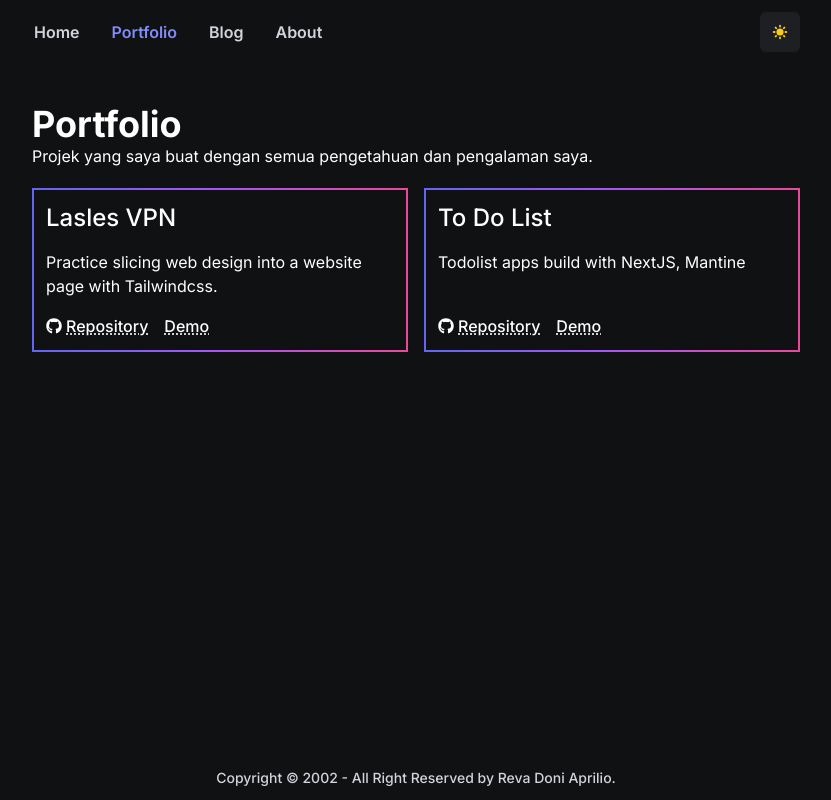
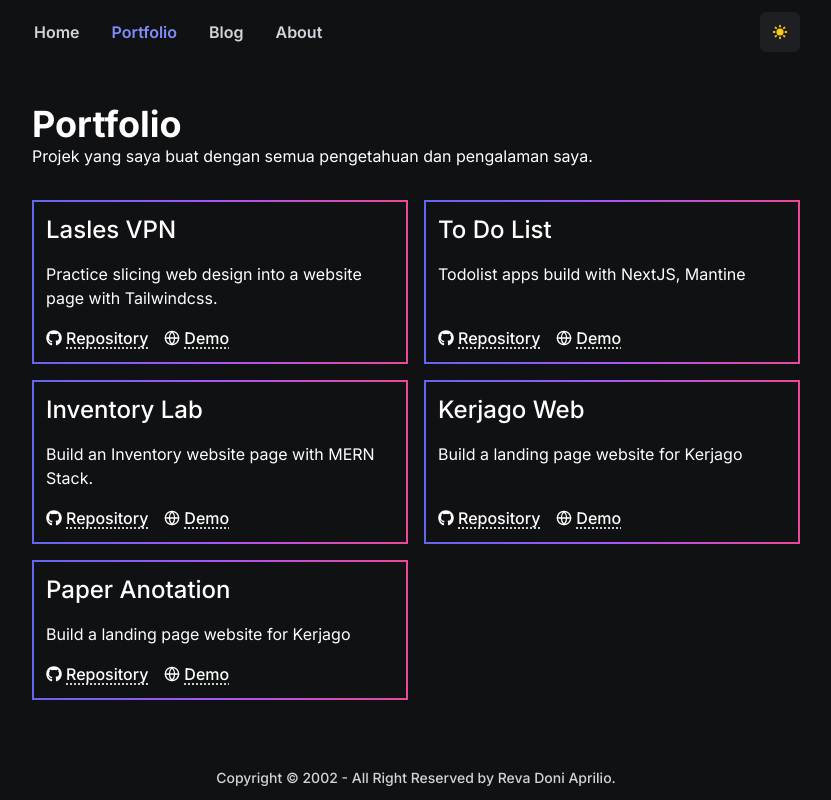
Before and after one commit to RevDonz/revdonz.my.id, a Next.js app: page /portfolio in a window 1280 px wide. Shown: the whole page, without its empty margins (224-1055 px from the left). Built offline with nearby package versions, Linux system fonts and the light colour scheme.

Commit message:
refactor: add project content

```diff
--- a/src/components/mollecules/Hero.tsx
+++ b/src/components/mollecules/Hero.tsx
@@ -7,7 +7,7 @@ export interface HeroProps {
 
 const Hero = ({ title, description }: HeroProps) => {
   return (
-    <section className="mb-5">
+    <section className="mb-8">
       <h1>{title}</h1>
       <p>{description}</p>
     </section>
--- a/src/components/mollecules/ProjectCard.tsx
+++ b/src/components/mollecules/ProjectCard.tsx
@@ -1,6 +1,7 @@
 import { ProjectProps } from '@/data/project';
 import UnderlinedLink from './UnderlinedLink';
 import { FaGithub } from 'react-icons/fa';
+import { FiGlobe } from 'react-icons/fi';
 
 const ProjectCard = ({ title, summary, link }: ProjectProps) => {
   return (
@@ -13,12 +14,17 @@ const ProjectCard = ({ title, summary, link }: ProjectProps) => {
         {/* <UnderlinedLink href={link.github}>Repository</UnderlinedLink>
         <UnderlinedLink href={link.demo}>Demo</UnderlinedLink> */}
         <UnderlinedLink href={''}>
-          <div className="flex items-center gap-1">
+          <div className='flex items-center gap-1'>
             <FaGithub />
             <p>Repository</p>
           </div>
         </UnderlinedLink>
-        <UnderlinedLink href={''}>Demo</UnderlinedLink>
+        <UnderlinedLink href={''}>
+          <div className='flex items-center gap-1'>
+            <FiGlobe />
+            <p>Demo</p>
+          </div>
+        </UnderlinedLink>
       </div>
     </div>
   );
--- a/src/components/mollecules/UnderlinedLink.tsx
+++ b/src/components/mollecules/UnderlinedLink.tsx
@@ -10,7 +10,7 @@ const UnderlinedLink: React.FunctionComponent<UnstyledLinkProps> = ({
 }) => {
   return (
     <UnstyledLink
-      className={clsx('underline decoration-dotted underline-offset-2 hover:decoration-solid font-medium', className)}
+      className={clsx('underline decoration-dotted underline-offset-4 hover:decoration-solid font-medium', className)}
       href={href}
       {...props}
     >
--- a/src/data/projects.ts
+++ b/src/data/projects.ts
@@ -22,4 +22,37 @@ export const projects = [
       demo: 'https://next-todolist-peach.vercel.app/',
     },
   },
+  {
+    title: 'Inventory Lab',
+    date: '07/09/2021',
+    summary: 'Build an Inventory website page with MERN Stack.',
+    image: '',
+    stack: ['Mongo DB', 'Express JS', 'React JS', 'Node JS'],
+    link: {
+      github: 'https://github.com/RevDonz/Inventory-Lab',
+      demo: 'https://inventory-lab.netlify.app/',
+    },
+  },
+  {
+    title: 'Kerjago Web',
+    date: '07/09/2021',
+    summary: 'Build a landing page website for Kerjago',
+    image: '',
+    stack: ['Mongo DB', 'Express JS', 'React JS', 'Node JS'],
+    link: {
+      github: 'https://github.com/RevDonz/Inventory-Lab',
+      demo: 'https://inventory-lab.netlify.app/',
+    },
+  },
+  {
+    title: 'Paper Anotation',
+    date: '07/09/2021',
+    summary: 'Build a landing page website for Kerjago',
+    image: '',
+    stack: ['Mongo DB', 'Express JS', 'React JS', 'Node JS'],
+    link: {
+      github: 'https://github.com/fanzru/web-anotasi-paper',
+      demo: 'https://skripsi.fanzru.dev/',
+    },
+  },
 ];
```
